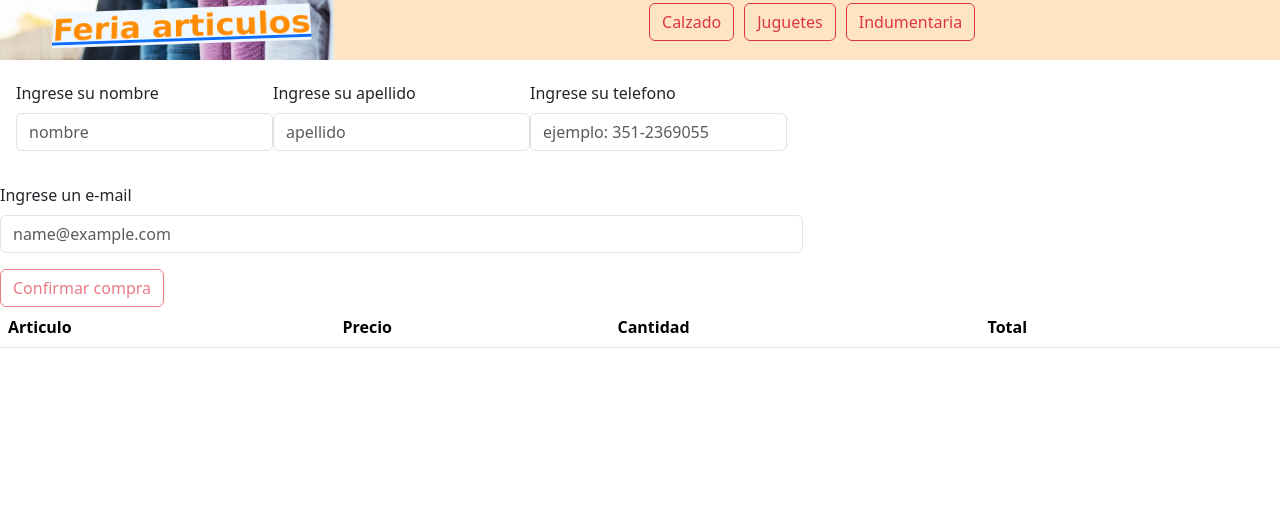
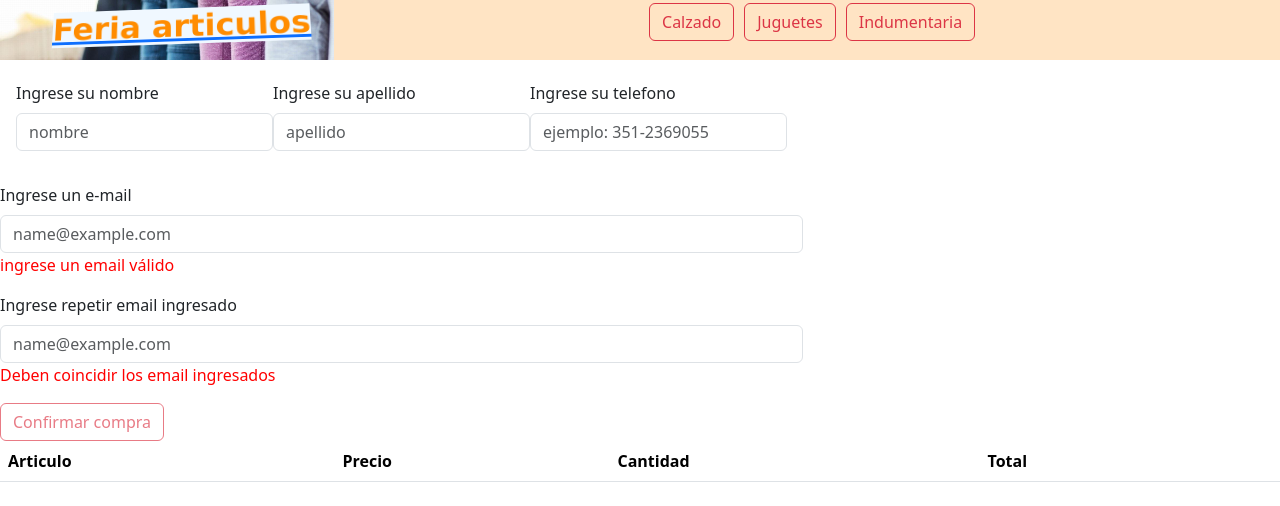
Before and after one commit to ishmaelquinteros/PreEntrega1-Quinteros, a React (Create React App) app: page /Checkout in a window 1280 px wide. Shown: the top 506 px of the page. Built offline with nearby package versions, Linux system fonts and the light colour scheme.

Commit message:
Agregado input para corrobar email

```diff
--- a/src/componentes/Checkout/Checkout.jsx
+++ b/src/componentes/Checkout/Checkout.jsx
@@ -11,6 +11,10 @@ import TableProducts from '../TableProducts/TableProducts';
 const Checkout = () => {
   const {products, removeList, total} = useContext(CartContext);
   const [confirmation, setConfirmation] = useState();
+  const [errorMail, SetErrorMail] = useState();
+  const [repeatMail, setRepeatMail] = useState()
+  const [matchEmail, setMatchEmail] = useState(false)
+  const [emailValido, setEmailValido] = useState();
   const navigate = useNavigate();
   const [formValue, setFormValue] = useState({
     name: "",
@@ -21,6 +25,7 @@ const Checkout = () => {
 
   const createOrder = (event) =>{
       event.preventDefault();
+
         const newOrder = {
           buyer: formValue,
           items: products.map((product)=>{
@@ -45,22 +50,34 @@ const Checkout = () => {
         }).catch((error)=>{alert("Hubo un error al registar " + error)})
     }
 
+  const validateEmail = (email) => {
+    const regex = /^[^\s@]+@[^\s@]+\.[^\s@]+$/;
+    SetErrorMail(regex.test(email));
+  };
 
   const handInput = (event) => {
     setFormValue({
       ...formValue,
-      [event.target.name]: event.target.value,})
+      [event.target.name]: event.target.value,});
+      if (event.target.name === 'email'){
+        validateEmail( event.target.value)
+        setEmailValido(event.target.value)
+      }
     }
+
+    const handleEmail2Change = (event) => {
+      console.log(event.target.value);
+      if(event.target.value === emailValido){
+        setMatchEmail(true)
+      }
+    };
 
   const validateForm = formValue.name === ""
   || formValue.lastname === ""
   || formValue.phone === ""
   || formValue.email === ""
-
-  //const validateEmail = (e) => {
-  //  const regex = /^[^\s@]+@[^\s@]+\.[^\s@]+$/;
-  //  regex.test(e) ? setConfirmEmail(true) : setConfirmEmail(false)
-  //};
+  || !errorMail
+  || matchEmail === false
 
   const updateProductStock = () =>{
     products.forEach((prod) => {
@@ -94,7 +111,8 @@ const Checkout = () => {
 
     <Form.Group className="mb-3" controlId="ControlInput3">
       <Form.Label>Ingrese su telefono</Form.Label>
-      <Form.Control type="text" placeholder="ejemplo: 351-2369055"
+      <Form.Control type="tel" placeholder="ejemplo: 351-2369055"
+      pattern=''
       value={formValue.phone} onChange={handInput} name="phone" required />
     </Form.Group>
     </div>
@@ -103,8 +121,14 @@ const Checkout = () => {
       <Form.Label>Ingrese un e-mail</Form.Label>
       <Form.Control type="email" placeholder="name@example.com"
       value={formValue.email} onChange={handInput} name="email" required/>
+      {!errorMail && <span style={{color: 'red'}}>ingrese un email válido</span>}
     </Form.Group>
-
+    <Form.Group className="mb-3" controlId="ControlInput5">
+      <Form.Label>Ingrese repetir email ingresado</Form.Label>
+      <Form.Control type="repeatmail" placeholder="name@example.com"
+      value={repeatMail} onChange={handleEmail2Change} name="repeatemail" required/>
+      {!matchEmail && <span style={{color: 'red'}}>Deben coincidir los email ingresados</span>}
+    </Form.Group>
     </div>
     <Button variant="outline-danger" onClick={createOrder} type='submit' disabled={validateForm}>
       Confirmar compra</Button>
--- /dev/null
+++ b/src/componentes/ErrorPage/ErrorPage.jsx
@@ -0,0 +1,10 @@
+const ErrorPage = ({error}) => {
+    const errorrecibed = error
+    return (
+    <div>
+        <h2>ERROR {errorrecibed}</h2>
+    </div>
+  )
+}
+
+export default ErrorPage
--- a/src/componentes/ItemListContainer/ItemListContainer.jsx
+++ b/src/componentes/ItemListContainer/ItemListContainer.jsx
@@ -3,9 +3,10 @@ import { getDocs, collection, where, query } from 'firebase/firestore';
 import { useEffect, useState } from "react";
 import { useParams } from "react-router-dom";
 import { db } from "../..";
+import ErrorPage from "../ErrorPage/ErrorPage";
 
 const ItemListContainer = () => {
-
+  const {ErrorConection, setErrorConection} = useState();
   const [ListaProd, setListaProd] = useState([]);
   const {categoria} = useParams();
 
@@ -18,12 +19,16 @@ const ItemListContainer = () => {
         if (snapshot.size !== 0) {
           setListaProd(snapshot.docs.map((doc) => ({ id: doc.id, ...doc.data() })));
         }
+      }).catch((erro) => {
+          setErrorConection(erro)
       })
   }, [categoria])
 
   return (
     <>
-      <ItemList ProductsList={ListaProd} />
+      {ListaProd ?
+      <ItemList ProductsList={ListaProd} /> : <ErrorPage error={ErrorConection} />
+      }
     </>
   )
 }
```
